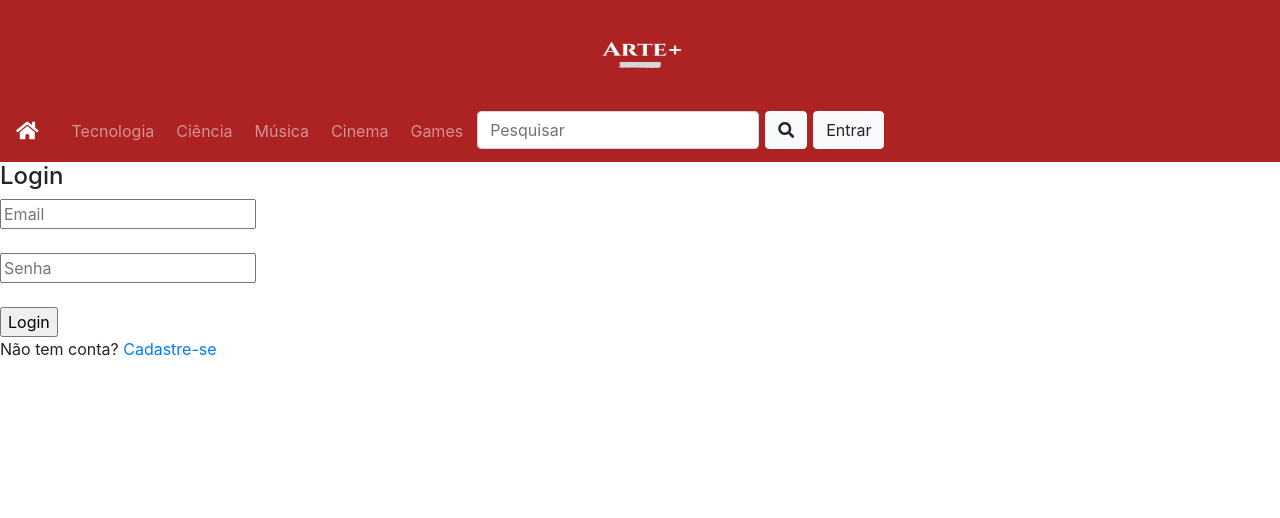
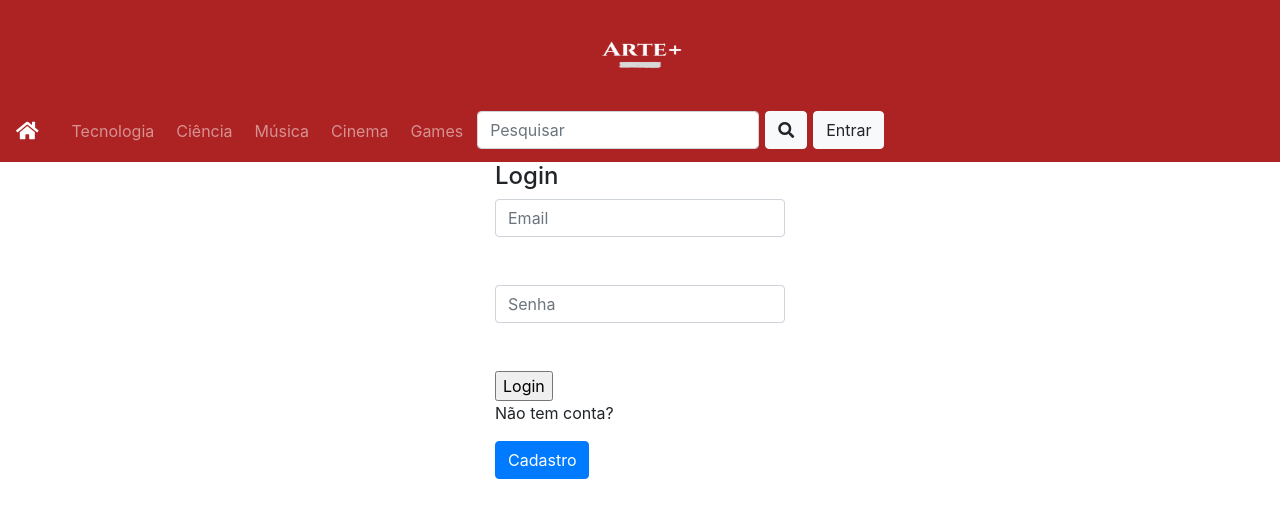
Before and after one commit to artemais/artemais, a PHP site: page /login.php in a window 1280 px wide. Shown: the top 518 px of the page. Run offline with PHP 8.4, Linux system fonts and the light colour scheme.

Commit message:
Cadastro e Login adicionados, sem layout oficial

```diff
--- a/login.php
+++ b/login.php
@@ -75,14 +75,63 @@
 		<!-- END HEADER -->
 
 		<!-- LOGIN -->
-		<h4>Login</h4>
 
-		<form action="<?php $_SERVER['PHP_SELF']; ?>" method="POST">
-			<input type="email" name="email" placeholder="Email" required><br><br>
-			<input type="password" name="password" placeholder="Senha" required><br><br>
-			<input type="submit"  name="signin" value="Login">
-			<p>Não tem conta? <a href="cadastro.php">Cadastre-se</a>
-		</form>
+    <div class="container-fluid">
+    	<div class="row justify-content-center align-self-center">
+    		<div class="col col-sm-6 col-md-6 col-lg-4 col-xl-3 h-100">
+					<form action="<?php $_SERVER['PHP_SELF']; ?>" method="POST">
+						<h4>Login</h4>
+						<input type="email" name="email" placeholder="Email" class="form-control" required><br><br>
+						<input type="password" name="password" placeholder="Senha" class="form-control" required><br><br>
+						<input type="submit"  name="signin" value="Login">
+
+						<!-- CADASTRO -->
+						<p>Não tem conta?</p>
+							<!-- Button to Open the Modal -->
+								<button type="button" class="btn btn-primary" data-toggle="modal" data-target="#myModal">
+  								Cadastro
+								</button>
+							<!-- The Modal -->
+							<div class="modal fade" id="myModal">
+  							<div class="modal-dialog">
+    							<div class="modal-content">
+
+      							<!-- Modal Header -->
+      							<div class="modal-header">
+        							<h4 class="modal-title">Cadastro</h4>
+        							<button type="button" class="close" data-dismiss="modal">&times;</button>
+      							</div>
+
+      							<!-- Modal body -->
+      							<div class="modal-body">
+        							<form action="<?php $_SERVER['PHP_SELF']; ?>" method="POST">
+        								<input type="text" name="first_name" placeholder="Nome" required><br><br>
+        								<input type="text" name="last_name" placeholder="Sobrenome" required><br><br>
+        								<input type="text" name="nick" placeholder="Apelido" required><br><br>
+        								<input type="email" name="email" placeholder="Email" required><br><br>
+        								<input type="password" name="password" placeholder="Senha" required><br><br>
+        								<input type="password" name="password2" placeholder="Confirmar" required><br><br>
+        								<input type="checkbox" name="privacy" required><small>Eu li e concordo com os</small>
+          							<a href="privacy.php" target="_blank">
+            							<small>Termos de Uso.</small><br><br>
+          							</a>
+        								<input type="submit" name="signup" value="Enviar">
+      								</form>
+
+      							</div>
+
+      							<!-- Modal footer -->
+      							<div class="modal-footer">
+        							<button type="button" class="btn btn-danger" data-dismiss="modal">Close</button>
+      							</div>
+
+    							</div>
+  							</div>
+							</div>
+					</form>
+				</div>
+			</div>
+		</div>
 
 		<?php
 			include("db_connect.php");
@@ -121,5 +170,74 @@
 
 		<!-- END LOGIN -->
 
+
+		<!-- CADASTRO -->
+		<?php
+        include("db_connect.php");
+
+        if ( isset($_POST['signup']) )
+        {
+          $first_name = $_POST['first_name'];
+          $last_name = $_POST['last_name'];
+          $nick = $_POST['nick'];
+          $email = $_POST['email'];
+          $password = $_POST['password'];
+          $password2 = $_POST['password2'];
+
+          if ( $first_name == '' )
+          {
+           echo "<p>Por favor, insira um nome!</p>";
+            exit();
+          }
+          if ( $last_name == '' )
+          {
+            echo "<p>Por favor, insira um sobrenome!</p>";
+            exit();
+          }
+          if ( $nick == '' )
+          {
+            echo "<p>Por favor, insira um nick!</p>";
+            exit();
+          }
+          if ( $email == '' )
+          {
+            echo "<p>Por favor, insira um email!</p>";
+            exit();
+          }
+          if ( $password == '' )
+         {
+            echo "<p>Por favor, insira uma senha!</p>";
+            exit();
+          }
+          if ( $password2 == '' )
+          {
+            echo "<p>Por favor, confirme a senha!</p>";
+            exit();
+          }
+          if ( $password != $password2 )
+          {
+            echo "<p>As senhas devem ser iguais!</p>";
+            exit();
+          }
+$verify_email_query = "SELECT * FROM user WHERE user_email = '$email'";
+          $verify_email = mysqli_query($dbcon, $verify_email_query);
+
+          if ( mysqli_num_rows($verify_email) > 0)
+          {
+            echo "<p>O email $email já existe!</p>";
+            exit();
+          }
+
+          $insert_user = "INSERT INTO user (first_name, last_name, nick, user_email, user_password) VALUES     ('$first_name', '$last_name', '$nick', '$email', '$password')";
+
+          if ( mysqli_query($dbcon, $insert_user) )
+          {
+            echo "<p>Obrigado por cadastrar-se, faça <a href='login.php'>login</a>!</p>";
+         }
+        }
+      ?>
+
+		<!-- END CADASTRO -->
+
 	</body>
 </html>
```
Also changed, not shown: cadastro.php (deleted, +0 -89 lines).
